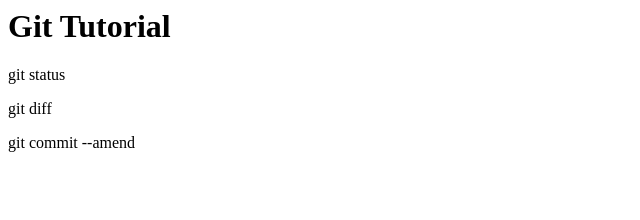
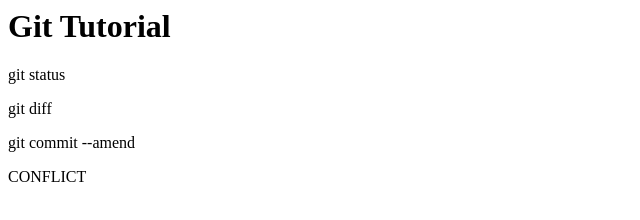
Before and after one commit to okuharaRR/git_tutorial, a plain HTML site: page index.html in a window 1280 px wide. Shown: the whole page, without its empty margins (0-640 px from the left). Drawn offline with Linux system fonts and the light colour scheme.

Commit message:
Added CONFLICT

```diff
--- a/index.html
+++ b/index.html
@@ -2,3 +2,4 @@
 <p>git status</p>
 <p>git diff</p>
 <p>git commit --amend</p>
+<p>CONFLICT</p>
```
